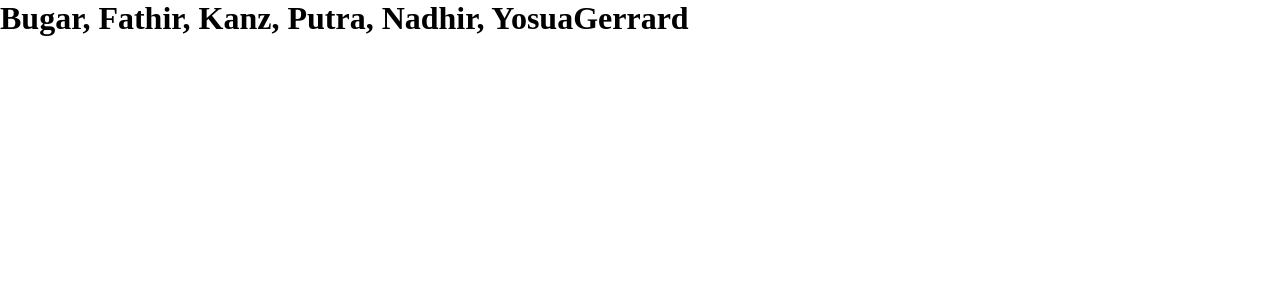
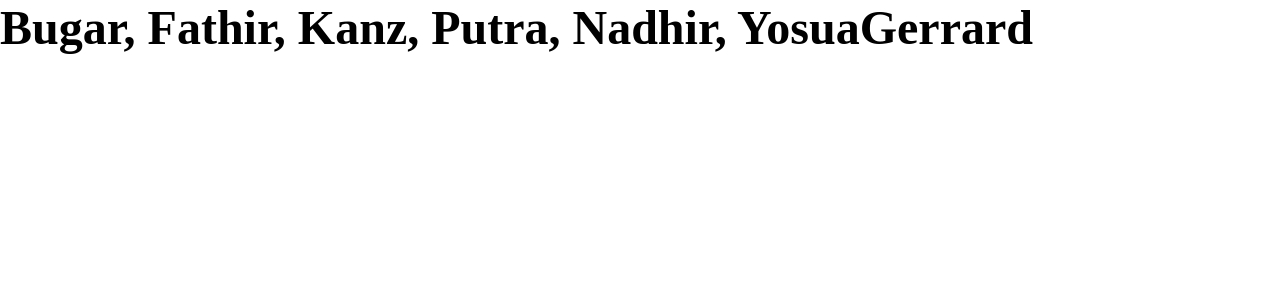
Before and after one commit to wxyydesu/web-projek-IDN, a PHP site: page /Sunggut_Reborn.html in a window 1280 px wide. Shown: the top 300 px of the page. Run offline with PHP 8.4, Linux system fonts and the light colour scheme.

Commit message:
Sunggut_Reborn.css

```diff
--- a/Sunggut_Reborn.css
+++ b/Sunggut_Reborn.css
@@ -1,5 +1,167 @@
-*{
-  padding: 0;
-  margin: 0;
-  scroll-behavior: smooth;
+* {
+    font-family: "Monsterrat";
+    box-sizing: border-box;
+    scroll-behavior: smooth;
 }
+
+html, body {
+    padding: 0;
+    margin: 0;
+}
+
+h1 {
+    font-weight: 700;
+    font-size: 48px;
+    margin: 0 0 16px 0;
+}
+
+a {
+    text-decoration: none;
+    color: black;
+    font-size: 24px;
+}
+
+p {
+    color: #979797;
+    margin: 0 0 16px 0;
+    font-size: 24px;
+}
+
+section {
+    padding: 64px 128px;
+}
+
+img, iframe {
+    width: 100%;
+}
+
+.btn {
+    background-color: orange;
+    color: black;
+    padding: 8px 24px;
+}
+
+.btn-alt {
+    background-color: white;
+    color: black;
+    margin-right: 16px;
+    border: 2px solid orange;
+}
+
+#header {
+    display: flex;
+    align-items: center;
+    justify-content: space-between;
+    padding: 16px 128px;
+    position: sticky;
+    top: 0;
+    background-color: white;
+    z-index: 5;
+    border-bottom: 1px solid black;
+    transition: color .3s is ease-in-out;
+}
+
+#header h1 {
+    margin: 0;
+    /* animation: flash is infinite; */
+    -webkit-animation: tracking-in-expand 0.7s cubic-bezier(0.215, 0.610, 0.355, 1.000) both; animation: tracking-in-expand 0.7s cubic-bezier(0.215, 0.610, 0.355, 1.000) both;
+}
+
+
+@-webkit-keyframes tracking-in-expand {
+    0% {
+    letter-spacing: -0.5em;
+    opacity: 0;
+    }
+    40% {
+    opacity: 0.6;
+    }
+    100% {
+    opacity: 1;
+    }
+}
+@keyframes tracking-in-expand {
+    0% {
+    letter-spacing: -0.5em; opacity: 0;
+    }
+    40% {
+        opacity: 0.6;
+    }
+    100% {
+        opacity: 1;
+    }
+}
+
+@-webkit-keyframes text-pop-up-top {
+    0% {
+    -webkit-transform: translateY(0);
+            transform: translateY(0);
+    -webkit-transform-origin: 50% 50%;
+            transform-origin: 50% 50%;
+    text-shadow: none;
+    }
+    100% {
+    -webkit-transform: translateY(-50px);
+            transform: translateY(-50px);
+    -webkit-transform-origin: 50% 50%;
+            transform-origin: 50% 50%;
+    text-shadow: 0 1px 0 #cccccc, 0 2px 0 #cccccc, 0 3px 0 #cccccc, 0 4px 0 #cccccc, 0 5px 0 #cccccc, 0 6px 0 #cccccc, 0 7px 0 #cccccc, 0 8px 0 #cccccc, 0 9px 0 #cccccc, 0 50px 30px rgba(0, 0, 0, 0.3);
+    }
+}
+@keyframes text-pop-up-top {
+    0% {
+    -webkit-transform: translateY(0);
+            transform: translateY(0);
+    -webkit-transform-origin: 50% 50%;
+            transform-origin: 50% 50%;
+    text-shadow: none;
+    }
+    100% {
+    -webkit-transform: translateY(-50px);
+            transform: translateY(-50px);
+    -webkit-transform-origin: 50% 50%;
+            transform-origin: 50% 50%;
+    text-shadow: 0 1px 0 #cccccc, 0 2px 0 #cccccc, 0 3px 0 #cccccc, 0 4px 0 #cccccc, 0 5px 0 #cccccc, 0 6px 0 #cccccc, 0 7px 0 #cccccc, 0 8px 0 #cccccc, 0 9px 0 #cccccc, 0 50px 30px rgba(0, 0, 0, 0.3);
+    }
+}
+
+nav > a {
+    margin-left: 12px;
+
+}
+nav > a:hover {
+    color: orange;
+    -webkit-animation: text-pop-up-top 0.5s cubic-bezier(0.250, 0.460, 0.450, 0.940) both; animation: text-pop-up-top 0.5s cubic-bezier(0.250, 0.460, 0.450, 0.940) both;
+}
+
+.nav-link {
+    padding-top: 33px;
+    padding-right: 0px;
+    padding-bottom: 28px;
+    padding-left: 0px;
+    transition-property: color;
+    transition-duration: 300ms;
+    transition-timing-function: ease-in-out;
+    color: hsla(0, 0.00%, 56.47%, 1.00);
+    font-size: 15px;
+    font-weight: 500;
+    letter-spacing: 0.2px;
+    text-transform: uppercase;
+    cursor: pointer;
+}
+
+.nav-link:current {
+    padding-bottom: 2px;
+}
+
+.nav-link:hover {
+    color: hsla(21.62162162162162, 100.00%, 43.53%, 1.00);
+}
+
+.nav-link:small {
+    font-size: 6vw;
+}
+
+.nav-link:tiny {
+    font-size: 7vw;
+}
```
